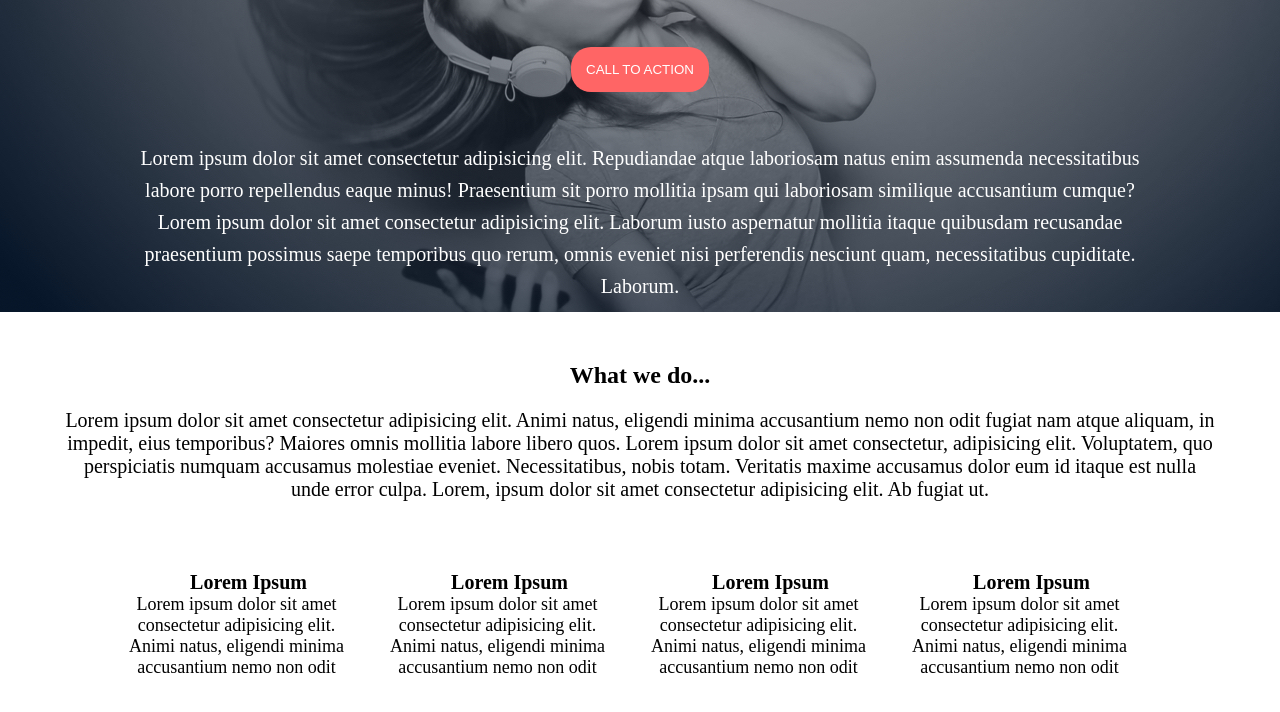
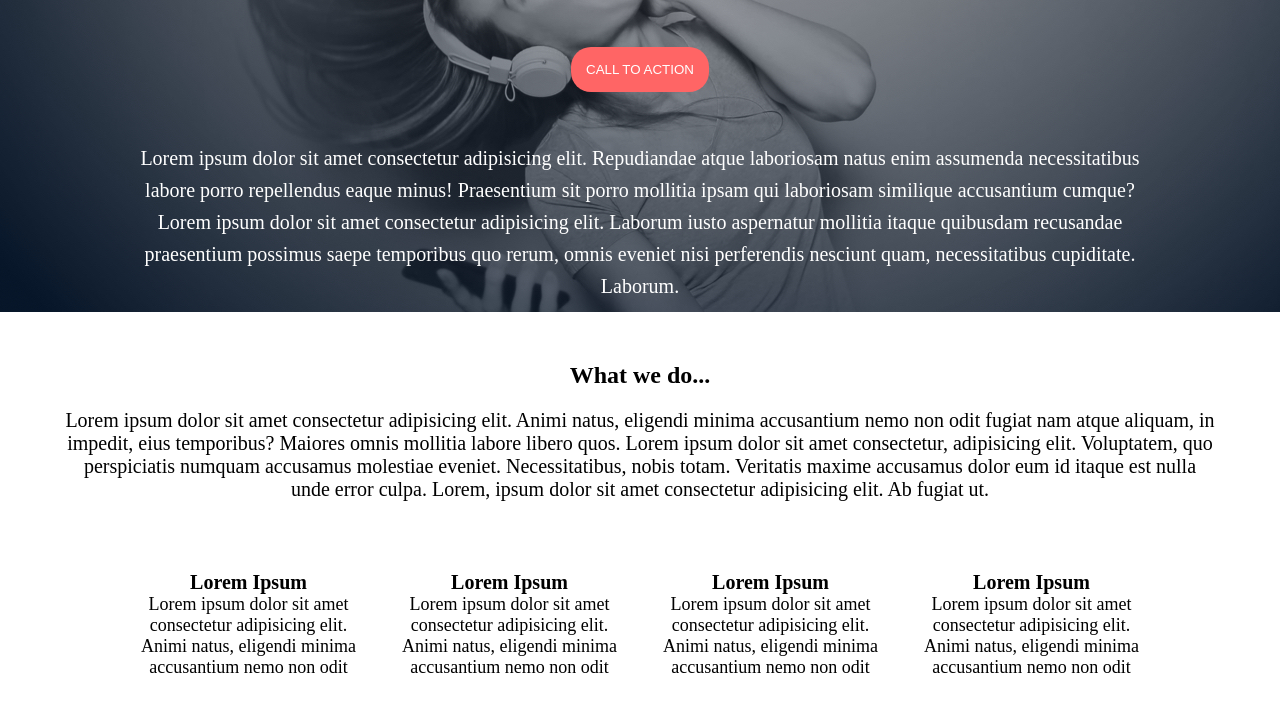
Before and after one commit to Judithodo/alx_html_css, a plain HTML site: page headphones/1-index.html in a window 1280 px wide. Shown: the part 218-930 px from the top of the page. Drawn offline with Linux system fonts and the light colour scheme.

Commit message:
add updates

```diff
--- a/headphones/1-index.html
+++ b/headphones/1-index.html
@@ -75,50 +75,30 @@
             </p>
 
             <div class="section2">
-                <div>
+                <div class="section2-body">
                     <p class="text5">Lorem Ipsum</p>
                     <p class="text6">Lorem ipsum dolor sit amet consectetur adipisicing elit. Animi natus, eligendi minima accusantium nemo non odit</p>
                 </div>
-                <div>
+                <div class="section2-body">
                     <p class="text5">Lorem Ipsum</p>
                     <p class="text6">Lorem ipsum dolor sit amet consectetur adipisicing elit. Animi natus, eligendi minima accusantium nemo non odit</p>
                 </div>
-                <div>
+                <div class="section2-body">
                     <p class="text5">Lorem Ipsum</p>
                     <p class="text6">Lorem ipsum dolor sit amet consectetur adipisicing elit. Animi natus, eligendi minima accusantium nemo non odit</p>
                 </div>
-                <div>
+                <div class="section2-body">
                     <p class="text5">Lorem Ipsum</p>
                     <p class="text6">Lorem ipsum dolor sit amet consectetur adipisicing elit. Animi natus, eligendi minima accusantium nemo non odit</p>
                 </div>
             </div>
         </div>
 
-        <!-- <div class="body-mid">
-            <h2>What we do...</h2>
-            <p class="text7">Lorem ipsum dolor sit amet consectetur adipisicing elit. Animi natus, eligendi minima accusantium nemo non odit fugiat nam atque aliquam, in impedit, eius temporibus? Maiores omnis mollitia labore libero quos. Lorem ipsum dolor sit amet consectetur, adipisicing elit.
-                Voluptatem, quo perspiciatis numquam accusamus molestiae eveniet. Necessitatibus, nobis totam. Veritatis maxime accusamus dolor eum id itaque est nulla unde error culpa. Lorem, ipsum dolor sit amet consectetur.
-            </p>
 
-            <div class="section2-mid">
-                <div>
-                    <p class="text5">Lorem Ipsum</p>
-                    <p class="text6">Lorem ipsum dolor sit amet consectetur adipisicing elit. Animi natus, eligendi minima accusantium nemo non odit</p>
-                </div>
-                <div>
-                    <p class="text5">Lorem Ipsum</p>
-                    <p class="text6">Lorem ipsum dolor sit amet consectetur adipisicing elit. Animi natus, eligendi minima accusantium nemo non odit</p>
-                </div>
-                <div>
-                    <p class="text5">Lorem Ipsum</p>
-                    <p class="text6">Lorem ipsum dolor sit amet consectetur adipisicing elit. Animi natus, eligendi minima accusantium nemo non odit</p>
-                </div>
-                <div>
-                    <p class="text5">Lorem Ipsum</p>
-                    <p class="text6">Lorem ipsum dolor sit amet consectetur adipisicing elit. Animi natus, eligendi minima accusantium nemo non odit</p>
-                </div>
-            </div>
-        </div> -->
+
+        <section class="section3">
+
+        </section>
     </div>
 </body>
 </html>
--- a/headphones/1-styles.css
+++ b/headphones/1-styles.css
@@ -129,6 +129,8 @@ header{
     font-weight: bold;
     font-size:20px;
     padding-top: 20px;
+    width:70%;
+
 }
 .section2{
     padding-top:50px;
@@ -138,6 +140,13 @@ header{
 }
 .text6{
     font-size:18px;
+    width:70%;
+}
+.section2-body{
+    display: flex;
+    flex-direction: column;
+    justify-content: center;
+    align-items: center;
 }
 
 
```
